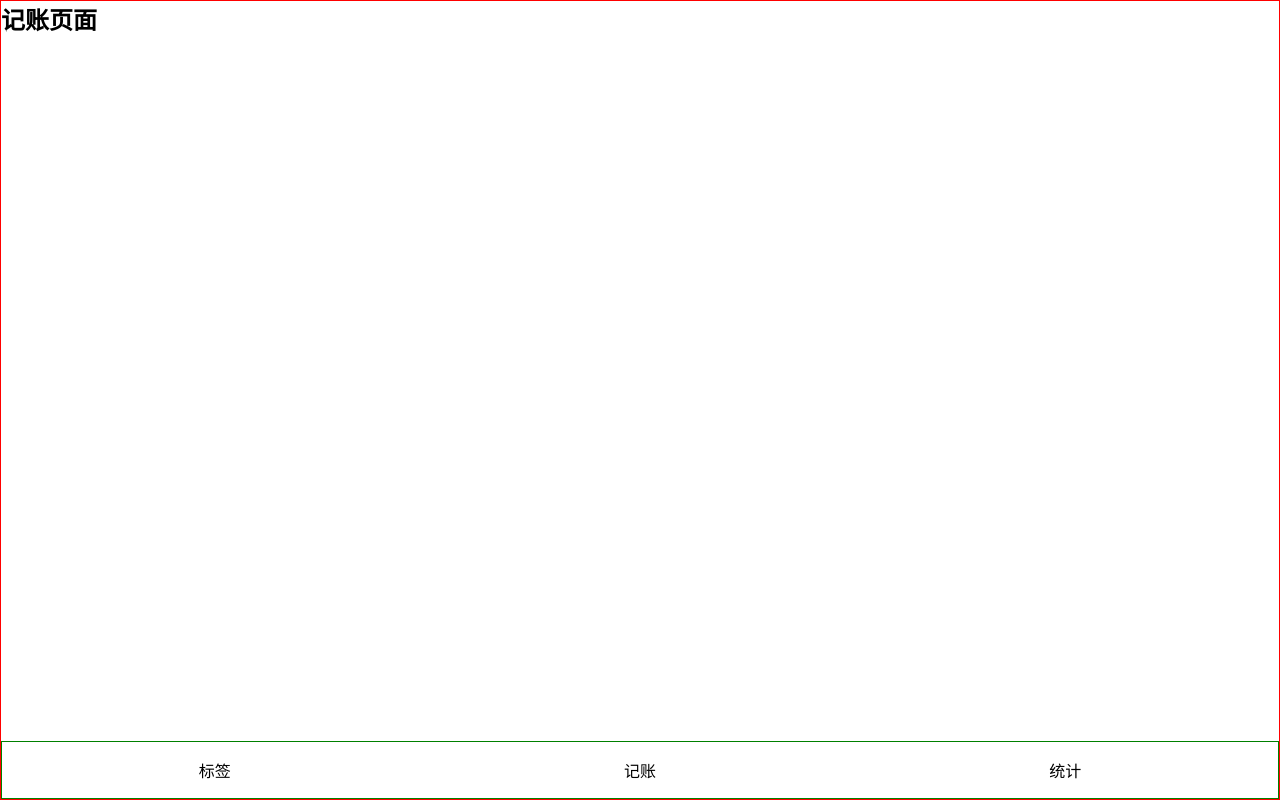
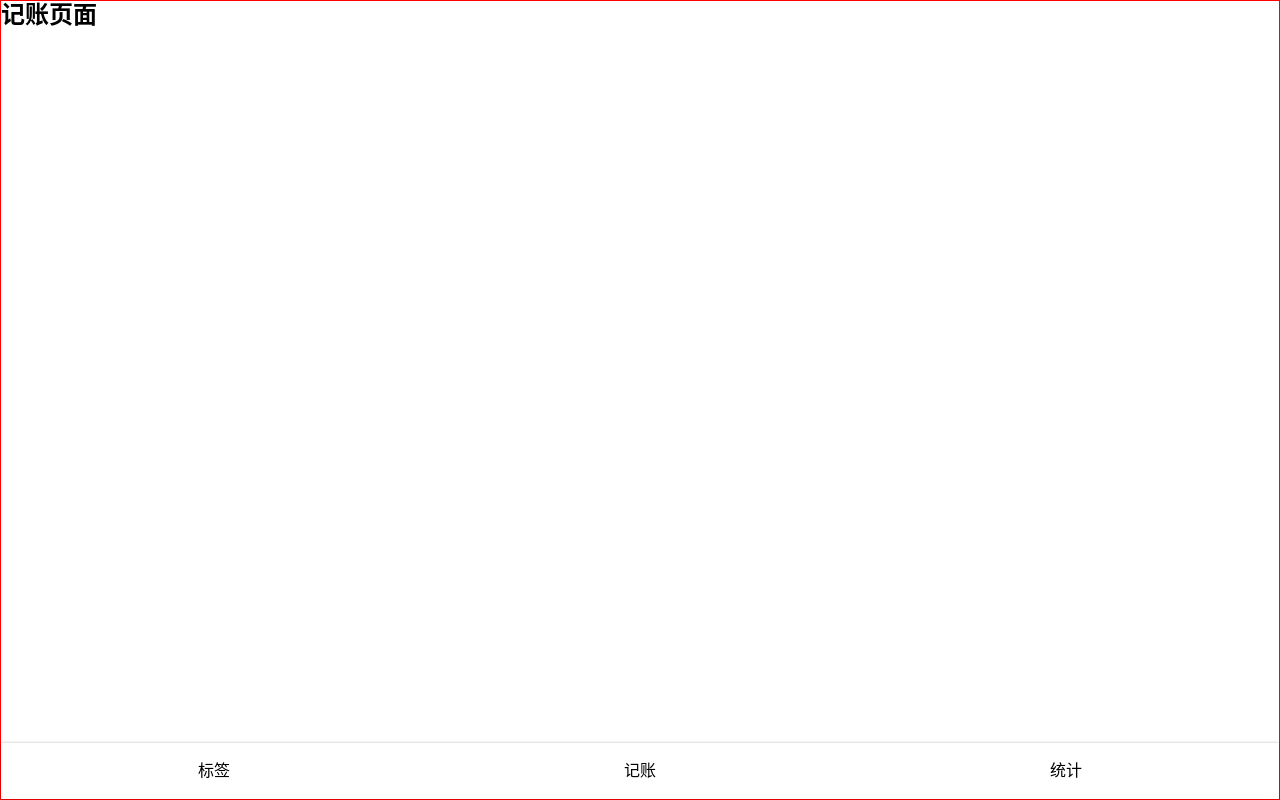
Before and after one commit to Rongkeqian/React-morney, a React (Create React App) app: page /#/money in a window 1280 px wide. Built offline with nearby package versions, Linux system fonts and the light colour scheme.

Commit message:
添加底部导航样式

```diff
--- a/src/App.tsx
+++ b/src/App.tsx
@@ -1,31 +1,20 @@
 import React from 'react';
 import {HashRouter as Router, Switch, Route, Link, Redirect} from 'react-router-dom';
 import styled from 'styled-components';
+import Nav from './components/Nav'
 
 const Wrapper = styled.div`
 border:1px solid red;
 height: 100vh;
 display: flex;
 flex-direction: column;
+
 `;
 const Main = styled.div`
 flex:1;
 overflow: auto;
 `;
-const Nav = styled.div`
-border:1px solid green;
-  > ul {
-      display: flex;
 
-    > li{
-        flex-grow: 1;
-        padding:16px;
-        display: flex;
-        justify-content: center;
-        align-items: center;
-    }
-  }
-`
 function App() {
   return (
     <Router>
@@ -47,19 +36,7 @@
             </Route>
           </Switch>
         </Main>
-        <Nav>
-          <ul>
-            <li>
-              <Link to="/tags">标签</Link>
-            </li>
-            <li>
-              <Link to="/money">记账</Link>
-            </li>
-            <li>
-              <Link to="/statistics">统计</Link>
-            </li>
-          </ul>
-        </Nav>
+        <Nav />
       </Wrapper>
     </Router>
   );
--- /dev/null
+++ b/src/components/Nav.tsx
@@ -0,0 +1,37 @@
+import styled from 'styled-components';
+import {Link} from 'react-router-dom';
+import React from 'react';
+
+const NavWrapper = styled.div`
+box-shadow: 0 0 3px rgba(0,0,0,0.25);
+  > ul {
+      display: flex;
+
+    > li{
+        flex-grow: 1;
+        padding:16px;
+        height: 56px;
+        display: flex;
+        justify-content: center;
+        align-items: center;
+    }
+  }
+`
+const Nav=()=>{
+  return(
+    <NavWrapper>
+      <ul>
+        <li>
+          <Link to="/tags">标签</Link>
+        </li>
+        <li>
+          <Link to="/money">记账</Link>
+        </li>
+        <li>
+          <Link to="/statistics">统计</Link>
+        </li>
+      </ul>
+    </NavWrapper>
+  )
+}
+export  default Nav;
--- /dev/null
+++ b/src/helper.scss
@@ -0,0 +1,2 @@
+$font-hei: -apple-system, "Noto Sans", "Helvetica Neue", Helvetica, "Nimbus Sans L", Arial, "Liberation Sans", "PingFang SC", "Hiragino Sans GB", "Noto Sans CJK SC", "Source Han Sans SC", "Source Han Sans CN", "Microsoft YaHei", "Wenquanyi Micro Hei", "WenQuanYi Zen Hei", "ST Heiti", SimHei, "WenQuanYi Zen Hei Sharp", sans-serif;
+$color-red:#f00;
--- a/src/index.scss
+++ b/src/index.scss
@@ -1,4 +1,5 @@
 @import-normalize ;
+@import "helper.scss";
 *{
   margin: 0;
   padding:0;
@@ -13,3 +14,8 @@
   list-style: none;
 }
 a{text-decoration: none;color: initial}
+body{
+  font-family: $font-hei;
+  font-size: 16px;
+  line-height: 1.2;
+}
```
